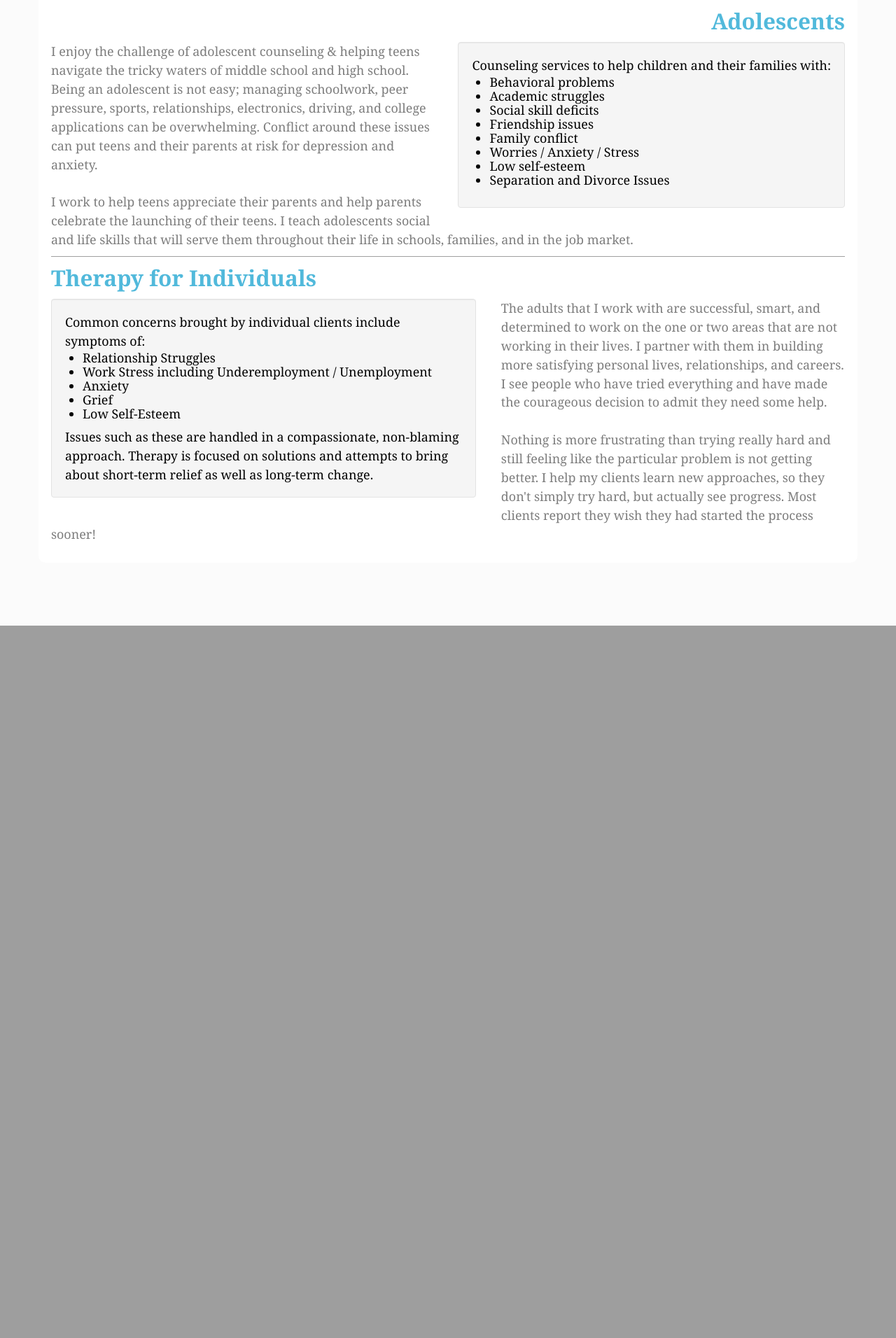
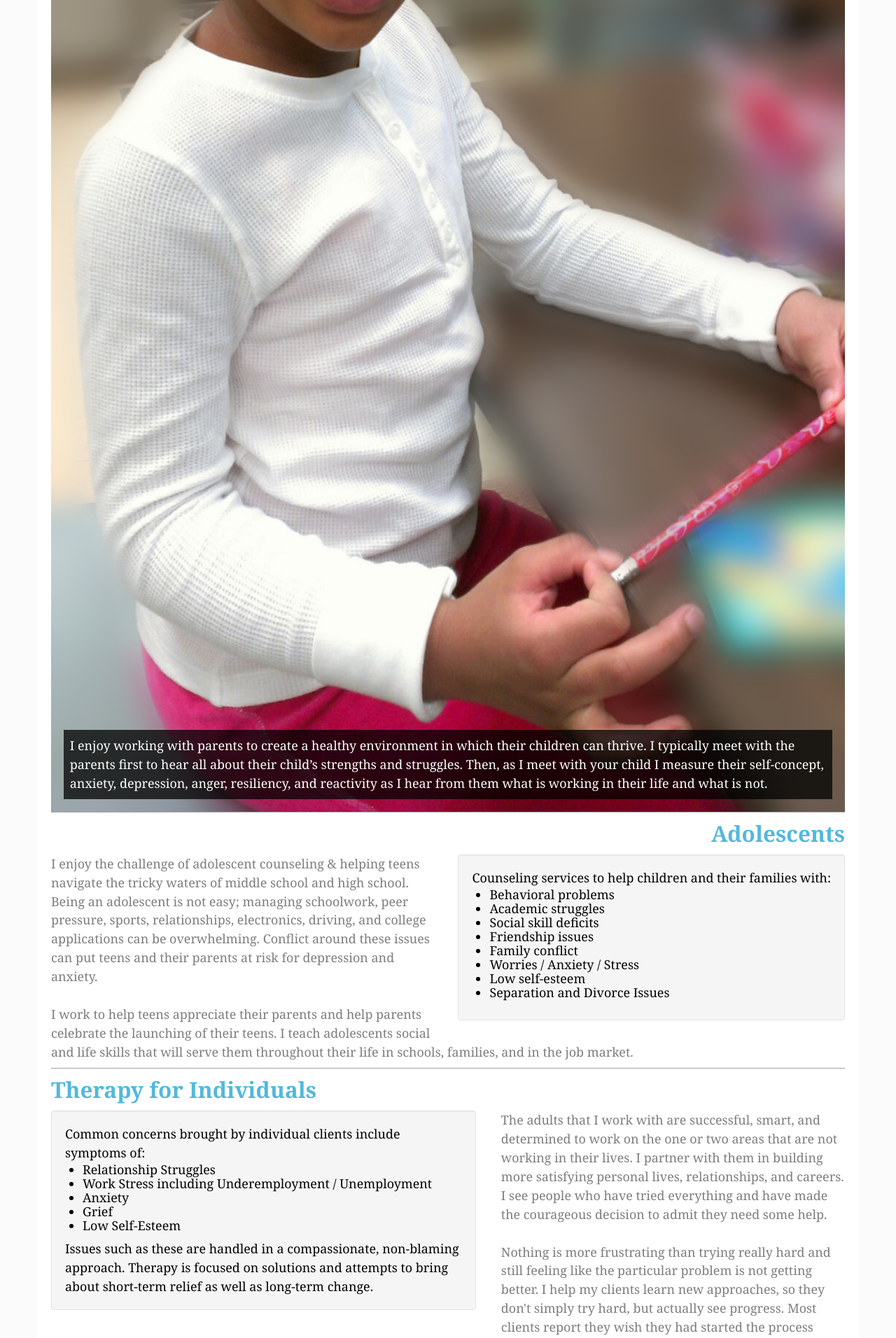
Before and after one commit to barberj/cnb, a Flask app: page /counseling in a window 1280 px wide. Shown: the part 1956-3868 px from the top of the page at 70% size. Before the commit the page ends 2850 px from the top, so only its background shows below. Run offline with Flask 2, Linux system fonts and the light colour scheme; some libraries are stand-ins or nearby versions; some web fonts are replaced.

Commit message:
update child picture

```diff
--- a/templates/counseling.html
+++ b/templates/counseling.html
@@ -11,7 +11,7 @@
     and attain personal goals, achieve authentic relationships and gain self awareness.
   </p>
   <div style="border-top:1px solid #a0a0a0;position:relative">
-    <img src="http://farm6.staticflickr.com/5089/5234141862_ccf2c51bbf_z.jpg" width="100%"  alt="Children of Manila">
+    <img src="{{url_for('static', filename='img/child.png')}}" width="100%">
     <h2 style="position:absolute;top:0;right:0;margin-right:2em;">Children</h2>
     <p style="position:absolute;bottom:0px;margin:1em;background: rgba( 0, 0, 0, 0.75);padding:.5em;color:white;">
       I enjoy working with parents to create a healthy environment in which their
```
Also changed, not shown: static/img/child.png (added).
